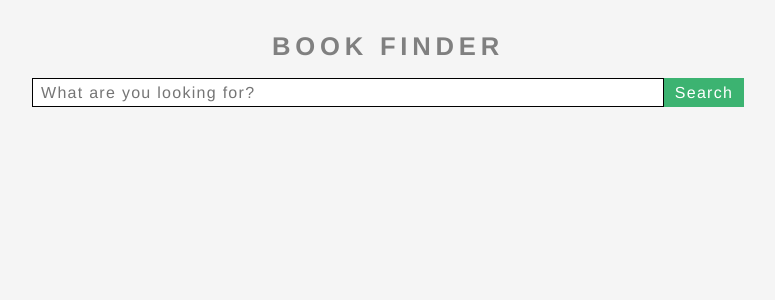
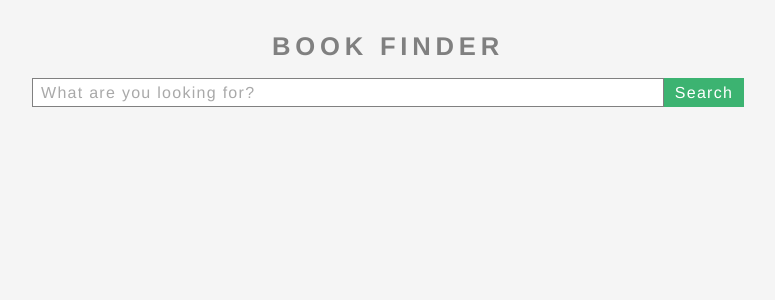
Before and after one commit to kvi-ki/chingu-bookfinder, a React app: page / in a window 1280 px wide. Shown: the top 300 px of the page, without its empty margins (252-1027 px from the left). Built offline with nearby package versions, Linux system fonts and the light colour scheme.

Commit message:
style: update input border and placeholder

```diff
--- a/src/components/search/Search.css
+++ b/src/components/search/Search.css
@@ -9,7 +9,7 @@
 }
 
 .searchBar {
-	border: 0.002rem solid #000000;
+	border: 0.002rem solid #808080;
 	height: 1.6rem;
 	width: 50%;
 	outline: none;
@@ -17,6 +17,10 @@
 	letter-spacing: 0.08rem;
 	color: #a9a9a9;
 	padding-left: 0.5rem;
+}
+
+::placeholder {
+	color: #a9a9a9;
 }
 
 .searchBar:focus {
```
